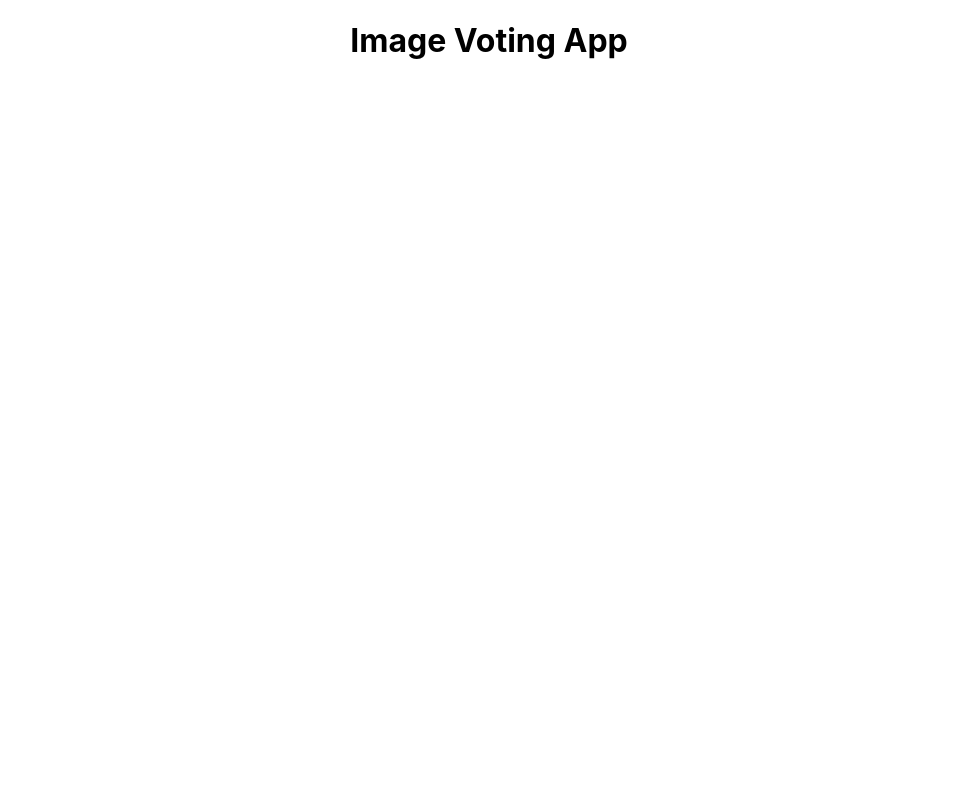
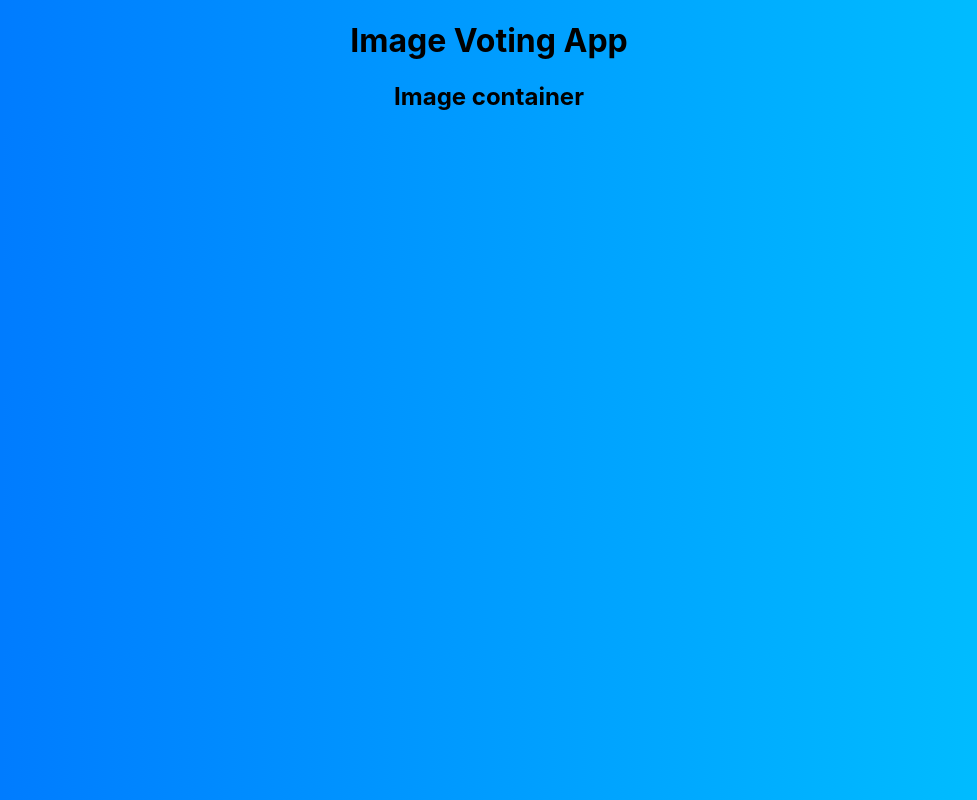
Before and after one commit to Vimalraveendra/Image-Voting-App, a React (Create React App) app: page / in a window 1280 px wide. Shown: the whole page, without its empty margins (151-1128 px from the left). Built offline with nearby package versions, Linux system fonts and the light colour scheme; no server answers.

Commit message:
added ImageContainer component & also updated the index stylesheet

```diff
--- /dev/null
+++ b/src/components/ImageContainer/ImageContainer.jsx
@@ -0,0 +1,12 @@
+import react from 'react';
+
+const ImageContainer = ({images})=>{
+    console.log(images)
+    return(
+        <div>
+           <h2>Image container</h2>
+        </div>
+    )
+}
+
+export default ImageContainer;
--- a/src/containers/App.js
+++ b/src/containers/App.js
@@ -1,5 +1,7 @@
 import {useState,useEffect} from 'react'
 import './App.css';
+
+import ImageContainer from '../components/ImageContainer/ImageContainer';
 
 const API_KEY = process.env.REACT_APP_API_KEY;
 
@@ -21,6 +23,7 @@ const App=()=> {
   return (
     <div className="App">
      <h1>Image Voting App</h1>
+     <ImageContainer images={images}/>
     </div>
   );
 }
--- a/src/index.css
+++ b/src/index.css
@@ -1,13 +1,24 @@
 body {
   margin: 0;
-  font-family: -apple-system, BlinkMacSystemFont, 'Segoe UI', 'Roboto', 'Oxygen',
-    'Ubuntu', 'Cantarell', 'Fira Sans', 'Droid Sans', 'Helvetica Neue',
+  font-family: -apple-system, BlinkMacSystemFont, "Segoe UI", "Roboto", "Oxygen",
+    "Ubuntu", "Cantarell", "Fira Sans", "Droid Sans", "Helvetica Neue",
     sans-serif;
   -webkit-font-smoothing: antialiased;
   -moz-osx-font-smoothing: grayscale;
+  background: #00c6ff; /* fallback for old browsers */
+  background: -webkit-linear-gradient(
+    to right,
+    #0072ff,
+    #00c6ff
+  ); /* Chrome 10-25, Safari 5.1-6 */
+  background: linear-gradient(
+    to right,
+    #0072ff,
+    #00c6ff
+  ); /* W3C, IE 10+/ Edge, Firefox 16+, Chrome 26+, Opera 12+, Safari 7+ */
 }
 
 code {
-  font-family: source-code-pro, Menlo, Monaco, Consolas, 'Courier New',
+  font-family: source-code-pro, Menlo, Monaco, Consolas, "Courier New",
     monospace;
 }
```
Also changed, not shown: 1 other file (tests, documents, lock files or other folders).
